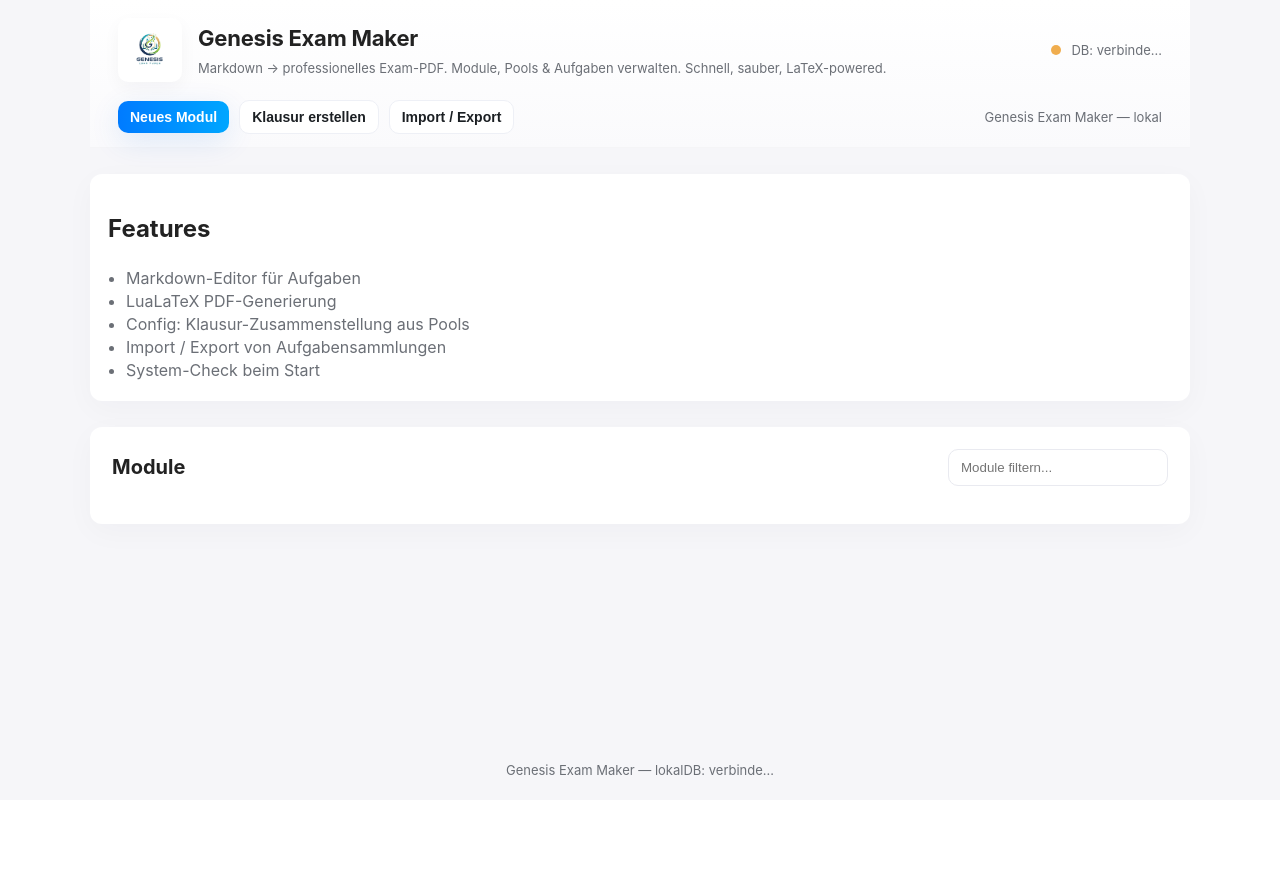
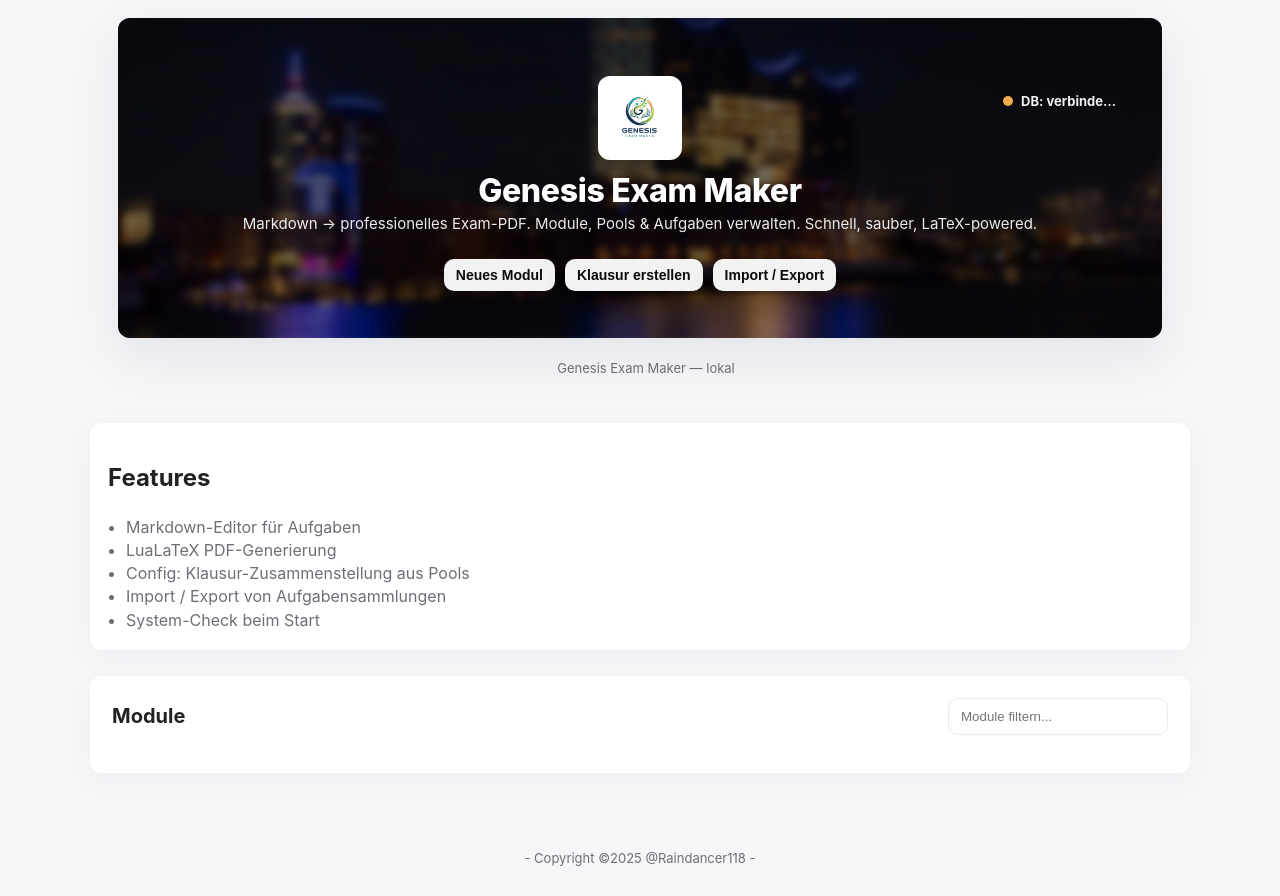
Before and after one commit to Raindancer118/genesis-exam-maker, a Python web app: template web/templates/index.html in a window 1280 px wide. Before the commit the page ends 775 px from the top, so only its background shows below. Run offline with Jinja, Linux system fonts and the light colour scheme; the template is opened without the code that fills it, so the values that code supplies are empty.

Commit message:
Fixed Main Page and Startup Animation

```diff
--- a/web/css/style.css
+++ b/web/css/style.css
@@ -45,67 +45,82 @@ body {
   min-height: 100vh;
   display:flex;
   flex-direction:column;
+  align-items: center;           /* center horizontally */
+  justify-content: center;       /* zentriert die gesamte Ansicht vertikal */
+  gap: 18px;
+  padding-top: 18px;
+  padding-bottom: 18px;
 }
 
 /* HERO */
 .hero {
-  padding-top: 18px;
-  padding-bottom: 14px;
-  background: linear-gradient(180deg, #ffffff 0%, rgba(250,250,252,1) 100%);
-  box-shadow: inset 0 -1px 0 rgba(0,0,0,0.02);
+  width: 100%;
   display:flex;
   flex-direction:column;
   gap:12px;
 }
 
 /* top row with logo + title + status */
+/* -> Jetzt zentriert: Text & Logo stacked vertically in the middle */
 .hero-top {
   display:flex;
-  align-items:center;
-  gap:16px;
+  flex-direction: column;
+  align-items: center;
+  gap:12px;
+  position: relative; /* needed so status-inline absolute is relative here */
 }
 
 /* logo */
 .logo {
-  width:64px;
+  width:84px;
   height:auto;
-  border-radius:10px;
-  padding:8px;
+  border-radius:12px;
+  padding:10px;
   background:#fff;
   box-shadow: var(--shadow-sm);
+  display:block;
 }
 
 /* title block */
 .hero-text h1 {
   margin:0;
-  font-size:22px;
+  font-size:32px;
   letter-spacing:-0.01em;
-  font-weight:700;
+  font-weight:800;
+  line-height:1.05;
+  text-align:center;
 }
 .lead {
-  margin:4px 0 0;
-  color:var(--muted);
+  margin:8px 0 0;
+  color: rgba(255,255,255,0.92);
+  font-size:15px;
+  text-align:center;
+}
+
+/* status-inline (absolute top-right within hero-top) */
+.status-inline {
+  position: absolute;
+  right: 18px;
+  top: 18px;
+  z-index: 4;
+  display:flex;
+  gap:8px;
+  align-items:center;
+  color: rgba(255,255,255,0.95);
+  font-weight:700;
   font-size:13px;
 }
 
-/* right-side status block in header */
-.status-inline {
-  margin-left:auto;
-  display:flex;
-  gap:10px;
-  align-items:center;
-  color:var(--muted);
-  font-size:13px;
-}
-
-/* action bar UNDER header */
+/* action bar UNDER header - center the actions */
 .hero-actions {
   display:flex;
-  justify-content:space-between;
+  justify-content:center;
   align-items:center;
   gap:12px;
   margin-top:6px;
 }
+
+/* action groups */
 .action-left { display:flex; gap:10px; align-items:center; }
 .action-right { display:flex; gap:10px; align-items:center; }
 
@@ -142,15 +157,17 @@ body {
 
 /* ghost / subtle */
 .btn-ghost {
-  background: #fff;
-  border: 1px solid #eef0f6;
+  background: rgba(255,255,255,0.95);
+  border: 1px solid rgba(255,255,255,0.12);
+  color: #0b0b0b;
+  font-weight:700;
 }
 
 /* small variations */
 .btn-sm { padding:5px 8px; font-size:13px; border-radius:8px; }
 
 /* MAIN content */
-.main { flex:1; padding: 26px 0 48px; display:flex; flex-direction:column; gap:26px; }
+.main { flex:1; padding: 26px 0 48px; display:flex; flex-direction:column; gap:26px; width:100%; }
 
 /* cards (features + modules) */
 .card {
@@ -158,13 +175,16 @@ body {
   border-radius: var(--radius);
   padding:18px;
   box-shadow: 0 8px 30px rgba(20,30,50,0.03);
+  max-width: var(--page-width);
+  margin: 0 auto;
+  box-sizing: border-box;
 }
 
 /* features list */
 .features ul { margin:10px 0 0; padding-left:18px; color:var(--muted); }
 
 /* modules section specifics */
-.modules { padding:22px; }
+.modules { padding:22px; max-width: var(--page-width); margin: 0 auto; box-sizing: border-box; }
 .modules-header {
   display:flex;
   justify-content:space-between;
@@ -188,7 +208,7 @@ body {
   display:grid;
   grid-template-columns: repeat(auto-fill,minmax(260px,1fr));
   gap:18px;
-  align-items:start;
+  align-items:stretch; /* force equal-height cards */
 }
 
 /* module card */
@@ -200,7 +220,7 @@ body {
   border-radius:10px;
   padding:14px;
   border:1px solid #eef2f6;
-  min-height:160px;
+  min-height:200px;
   transition: transform .12s ease, box-shadow .12s ease;
 }
 .module-card:hover { transform: translateY(-6px); box-shadow: 0 18px 40px rgba(10,20,40,0.06); }
@@ -253,7 +273,7 @@ body {
   display:flex;
   align-items:center;
   justify-content:center;
-  padding: 20px 0;
+  padding: 10px 0;
   color:var(--muted);
   font-size:13px;
 }
@@ -354,11 +374,229 @@ body {
 @media (max-width:880px){
   .modules-grid { grid-template-columns: repeat(auto-fill,minmax(220px,1fr)); }
   .page-inner { padding-left:18px; padding-right:18px; }
-  .logo { width:56px; }
-  .hero-text h1 { font-size:18px; }
+  .logo { width:72px; }
+  .hero-text h1 { font-size:22px; }
   .modal-card { max-width: 92vw; }
 }
 
 /* tiny util */
 .hidden { display:none !important; }
 .small { font-size:13px; color:var(--muted); }
+
+/* ---------------------------
+   ADDITIONS / OVERRIDES
+   (hero background image, crisp, centered layout,
+    card alignment safety, defensive empty-state hiding)
+   --------------------------- */
+
+/* hero background wrapper (keeps image sharp, no blur) */
+.hero-bg {
+  width: 100%;
+  max-width: var(--page-width);
+  margin: 0 auto;
+  border-radius: var(--radius);
+  overflow: hidden;
+  position: relative;
+  min-height: 320px; /* größerer, prominenter Header */
+  box-shadow: var(--shadow-lg);
+  background-image: none !important; /* we use <img> for crisp rendering */
+}
+
+/* IMPORTANT: stronger overlay so text is always readable */
+.hero-bg::before {
+  content: "";
+  position: absolute;
+  inset: 0;
+  background: linear-gradient(180deg, rgba(0,0,0,0.62) 0%, rgba(0,0,0,0.44) 100%);
+  pointer-events: none;
+  z-index: 2;
+}
+
+/* the actual <img> fills the hero */
+.hero-bg .hero-image {
+  position: absolute;
+  inset: 0;
+  width: 100%;
+  height: 100%;
+  object-fit: cover;
+  object-position: center center;
+  display: block;
+  pointer-events: none;
+  user-select: none;
+  -webkit-user-drag: none;
+  filter: none;
+  z-index: 1;
+}
+
+/* hero-inner sits on top of overlay and image */
+.hero-inner {
+  position: relative;
+  z-index: 3;
+  display: flex;
+  flex-direction: column;
+  align-items: center;
+  justify-content: center; /* vertical centering of hero content */
+  gap: 18px;
+  width: 100%;
+  padding: 28px;
+  box-sizing: border-box;
+  text-align: center;
+}
+
+/* ensure logo sits on a light plate to remain readable */
+.logo-plate {
+  background: rgba(255,255,255,0.95);
+  border-radius: 12px;
+  padding: 8px;
+  display: inline-flex;
+  align-items: center;
+  justify-content: center;
+  box-shadow: var(--shadow-sm);
+}
+
+/* make hero text centered and contrasty */
+.hero-inner .hero-text {
+  flex: 1 1 auto;
+  color: #fff;
+}
+.hero-inner .hero-text h1 {
+  margin: 0;
+  color: #fff;
+  text-shadow: 0 4px 22px rgba(0,0,0,0.6);
+  font-size: 32px;
+  line-height:1.04;
+}
+.hero-inner .hero-text p {
+  margin: 6px 0 0;
+  color: rgba(255,255,255,0.92);
+  font-size: 15px;
+}
+
+/* hero actions style when shown on image */
+.hero-inner .hero-actions .btn {
+  background: rgba(255,255,255,0.95);
+  color: #0b0b0b;
+  border: none;
+  font-weight:700;
+  box-shadow: 0 8px 30px rgba(2,10,30,0.14);
+}
+
+/* modules grid equal-height safety */
+.modules-grid .module-card {
+  display:flex;
+  flex-direction:column;
+  justify-content: space-between;
+  min-height: 200px;
+}
+
+/* defensive: if JS erroneously leaves the empty-state visible while modules exist, hide it */
+.modules .empty-state {
+  transition: opacity .12s ease;
+}
+.modules[data-has-modules="true"] .empty-state {
+  opacity: 0;
+  height: 0;
+  visibility: hidden;
+  pointer-events: none;
+}
+
+/* small tweak: ensure cards have consistent inner spacing */
+.card, .module-card {
+  box-sizing: border-box;
+}
+
+/* accessibility: focus outlines for keyboard users */
+.btn:focus, .modal-card input:focus, .modal-card textarea:focus {
+  outline: 3px solid rgba(0,123,255,0.14);
+  outline-offset: 2px;
+}
+
+/* ==========================
+   HERO: blurred background drop-in
+   Paste at end of web/css/style.css
+   ========================== */
+
+/* tweakable variables — passe hier die Stärke an */
+:root{
+  --hero-blur: 4px;        /* Stärke des Blur-Effekts */
+  --hero-scale: 1.04;      /* leichte Vergrößerung, damit beim blurred crop keine Ränder sichtbar werden */
+  --hero-blur-darken: 0.44;/* Overlay darkness (0..1), kombiniert mit bestehendem ::before */
+}
+
+/* Defensive: ensure the hero-bg uses the <img> and we apply a blurred duplicate layer */
+.hero-bg {
+  position: relative;
+  overflow: hidden;
+}
+
+/* create a blurred duplicate of the image using a pseudo-element
+   This keeps the <img> available for crispness if you want to show a sharp variant later. */
+.hero-bg::after{
+  content: '';
+  position: absolute;
+  inset: 0;
+  z-index: 1; /* sits BELOW the overlay (::before has z-index:2 in your file) */
+  background-image: url("../../assets/Hamburg.jpg"); /* same image path — keep in sync */
+  background-size: cover;
+  background-position: center center;
+  transform: scale(var(--hero-scale));
+  filter: blur(var(--hero-blur)) saturate(0.96);
+  will-change: transform, filter;
+  pointer-events: none;
+  -webkit-backface-visibility: hidden;
+  backface-visibility: hidden;
+}
+
+/* keep the actual <img> (if present) but hide it visually to avoid doubling.
+   We keep the element for accessibility/SEO but make it invisible to layout. */
+.hero-bg .hero-image {
+  position: absolute;
+  inset: 0;
+  width: 100%;
+  height: 100%;
+  object-fit: cover;
+  object-position: center center;
+  opacity: 0;            /* keep it available but not visible — the pseudo BG is blurred */
+  pointer-events: none;
+}
+
+/* Increase overlay darkness a touch for readability (combines with existing ::before) */
+.hero-bg::before{
+  /* preserve existing gradient but multiply opacity with our variable */
+  background: linear-gradient(180deg, rgba(0,0,0, calc(var(--hero-blur-darken) + 0.18)) 0%, rgba(0,0,0, calc(var(--hero-blur-darken) + 0.02)) 100%);
+  z-index: 2;
+}
+
+/* Fallback: if browser doesn't support CSS filter, reduce blur and show image lightly dimmed */
+@supports not (filter: blur(1px)) {
+  .hero-bg::after { filter: none; transform: scale(1.02); background-position: center; opacity: 0.9; }
+  .hero-bg::before { background: linear-gradient(180deg, rgba(0,0,0,0.58) 0%, rgba(0,0,0,0.36) 100%); }
+}
+
+/* --- small nudge: push hero content a bit lower, center horizontally --- */
+/* Paste at end of web/css/style.css */
+
+.hero-inner {
+  /* mehr Abstand oben — verschiebt Logo + Titel nach unten */
+  padding-top: 56px;
+  padding-bottom: 28px;
+  align-items: center; /* zentriert vertikal / horizontal innerhalb hero-inner */
+}
+
+/* ensure the horizontal layout of logo + title stays centered */
+/* we keep the status-inline absolute so it stays top-right over the hero */
+.hero-top {
+  width: 100%;
+  display: flex;
+  align-items: center;
+  justify-content: center; /* zentriert logo+title in der Mitte */
+  gap: 16px;
+}
+
+/* small visual polish: logo sits slightly higher visually via subtle translate */
+.logo {
+  transform: translateY(2px);
+}
+
+/* keep status dot / text readable (position unchanged) */
+.hero-inner .status-inline { /* leave top/right position intact */ }
--- a/web/templates/index.html
+++ b/web/templates/index.html
@@ -11,6 +11,10 @@
 
     <!-- HERO / HEADER -->
     <header class="hero page-inner">
+        <div class="hero-bg">
+          <!-- echtes <img> für scharfe Darstellung -->
+          <img src="../../assets/Hamburg.jpg" alt="Header" class="hero-image" />
+            <div class="hero-inner">
               <div class="hero-top">
                 <img src="../../assets/genesis-exam-maker.png" alt="Genesis" class="logo" />
                 <div class="hero-text">
@@ -23,12 +27,23 @@
                 </div>
               </div>
 
-      <!-- action-bar unter dem header -->
+              <!-- hero actions werden in der Mitte unter dem Titel angezeigt -->
               <div class="hero-actions">
                 <div class="action-left">
                   <button id="btnCreateModule" class="btn btn-primary">Neues Modul</button>
                   <button id="btnCreateExam" class="btn btn-ghost">Klausur erstellen</button>
                   <button id="btnImportExport" class="btn btn-ghost">Import / Export</button>
+                </div>
+              </div>
+
+            </div>
+        </div>
+
+      <!-- action-bar unter dem header (redundant fallback, bleibt aber vorhanden) -->
+      <div class="hero-actions action-bar-fallback">
+        <div class="action-left">
+          <!-- dieselben Buttons — sichtbar, falls CSS/JS anders greift -->
+          <!-- (keine Duplikation von IDs in JS erstellen; Hauptbuttons oben behalten ihre IDs) -->
         </div>
         <div class="action-right">
           <div class="system-status">
@@ -51,7 +66,7 @@
         </ul>
       </div>
 
-      <section class="modules card page-inner">
+      <section class="modules card page-inner" id="modulesSection" data-has-modules="false">
         <div class="modules-header">
           <h2>Module</h2>
           <input id="moduleSearch" placeholder="Module filtern..." />
@@ -68,8 +83,7 @@
 
     <!-- FOOTER -->
     <footer class="footer page-inner">
-      <div class="footer-left small muted">Genesis Exam Maker — lokal</div>
-      <div id="footerStatus" class="small muted">DB: —</div>
+      <div class="footer-left small muted">- Copyright ©2025 @Raindancer118 -</div>
     </footer>
   </div>
 
```
Also changed, not shown: main.py (+194 -148 lines), assets/Hamburg.jpg (added). Lines whose indentation alone changed are shown as unchanged.
